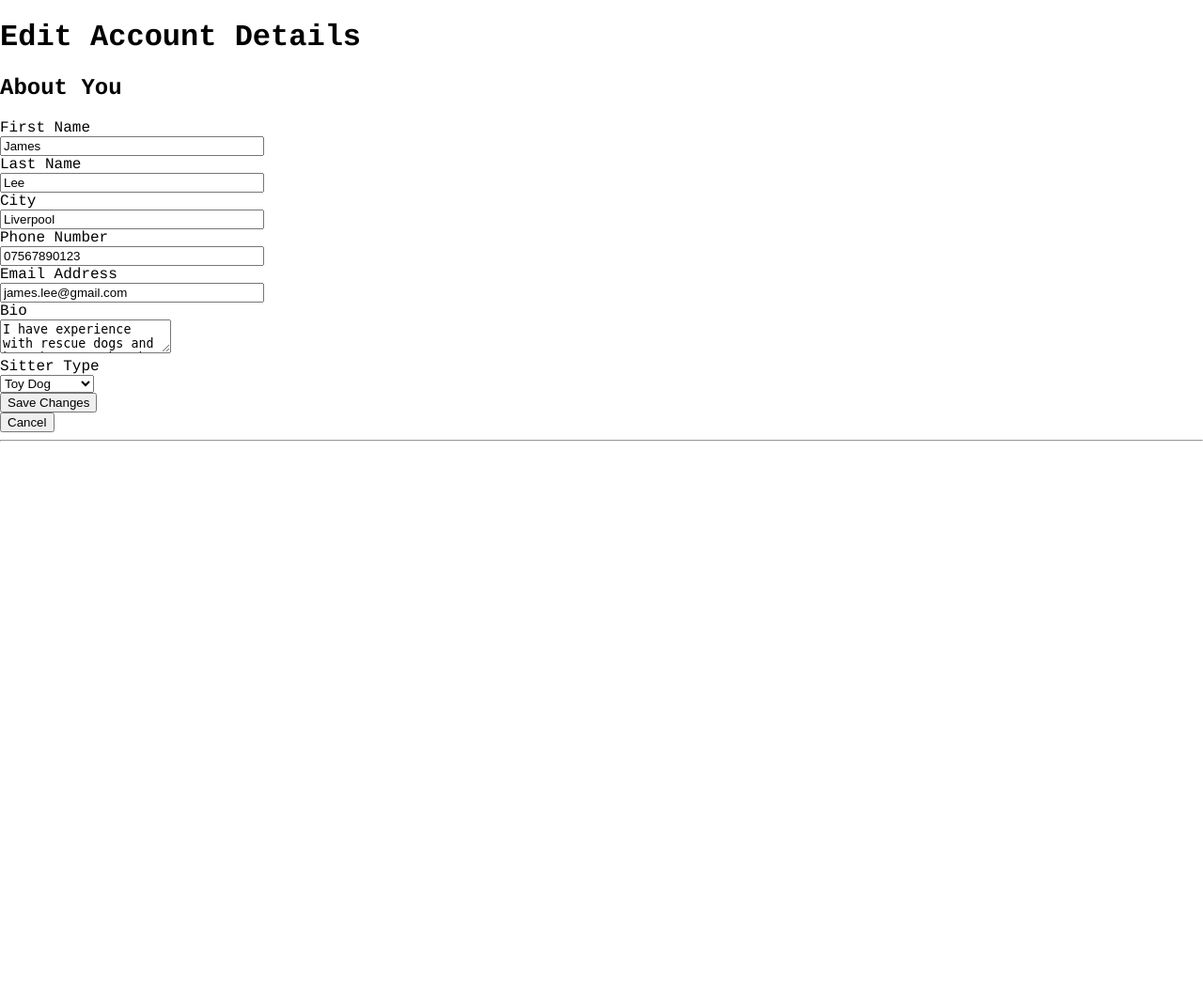
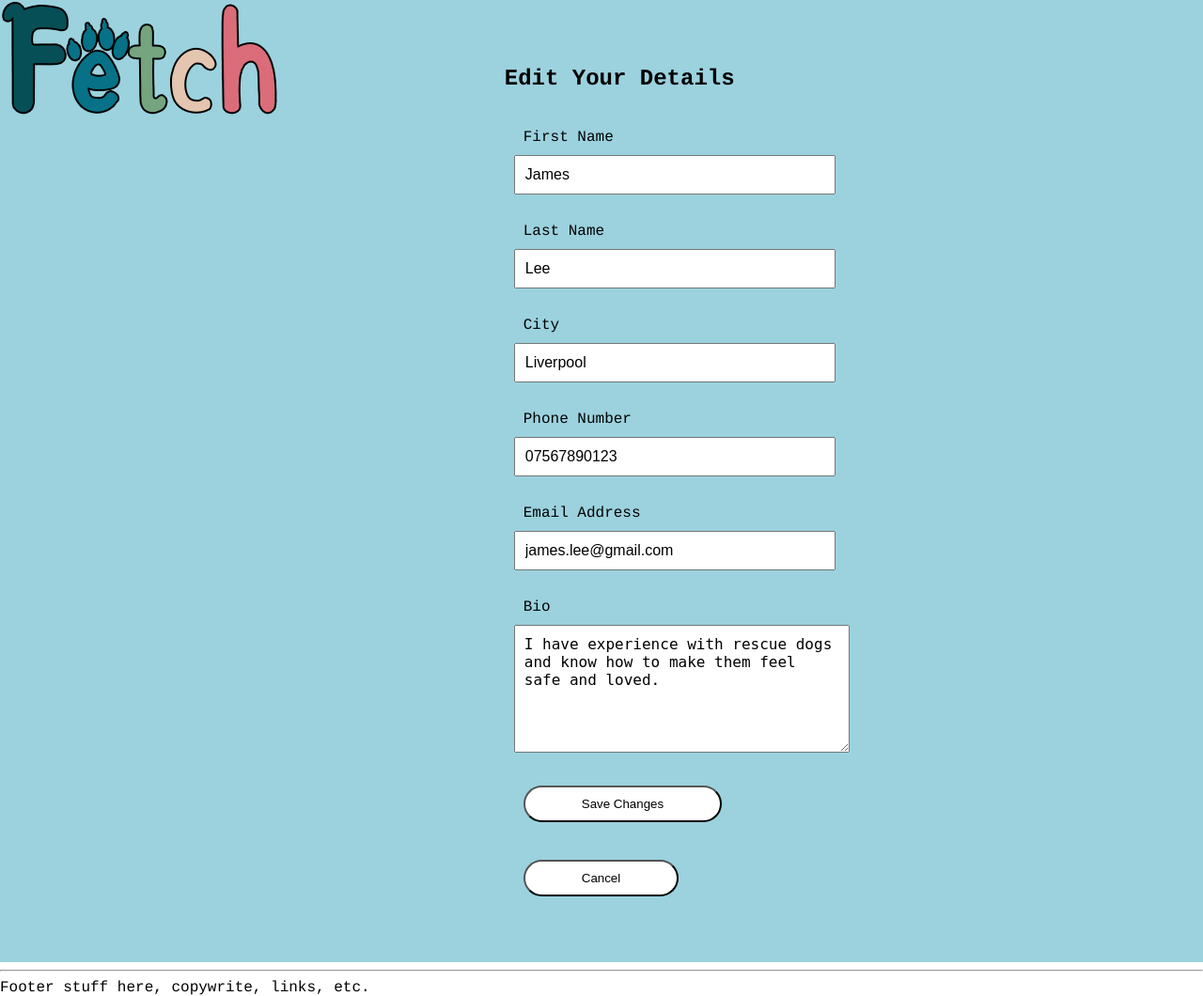
Before and after one commit to aleighdavidson/PetSittingWebsite, a Flask app: page /edituser/1 in a window 1280 px wide. Shown: the whole page at 94% size. Before the commit the page ends 470 px from the top, so only its background shows below. Run offline with Flask 3, Linux system fonts and the light colour scheme; data comes from the database, SQL or seed files in the repository; parts of the project's set-up code (start-up, migrations or seed data) failed here and were passed over.

Commit message:
started styling account pages

```diff
--- a/FetchApp/application/static/javascript_functions.js
+++ b/FetchApp/application/static/javascript_functions.js
@@ -6,7 +6,6 @@ function redirectDog(id){
 window.location.href ='http://127.0.0.1:5000/editdog/'+ id;
 }
 
-delete-function
 function redirectCancel(id){
 window.location.href ='http://127.0.0.1:5000/account/'+ id;
 }
--- a/FetchApp/application/static/styles.css
+++ b/FetchApp/application/static/styles.css
@@ -83,10 +83,32 @@ body {
   width: 150px;
   }
 
-.buttonWarning {
-	background-color:var(--red);
+#buttonWarning {
+	background-color: red;
 	color: white;
+}
 
+.flashMessage {
+    padding: 15px;
+}
+
+.editDetailsRow {
+    padding: 10px;
+}
+
+.form-control {
+    font: courier;
+}
+
+#largerFont{
+    font: courier;
+    font-size: 16px;
+    padding: 10px;
+}
+
+#editBackground{
+    background-color: #9BD2DE;
+}
 
 /* media queries */
 
--- a/FetchApp/application/templates/edit_user_details_form.html
+++ b/FetchApp/application/templates/edit_user_details_form.html
@@ -1,62 +1,69 @@
 {% extends "layout.html" %}
 {% block body_content %}
-<h1>Edit Account Details</h1>
-<div class='container-sm' style="width:50%">
-    <h2>About You</h2>
+<div class='heroGridContainer' id="editBackground">
+    <div>
+        <img src="/static/images/logo 2.png" alt="Logo"/>
+    </div>
+    <div class="heroContent">
+        <h2>Edit Your Details</h2>
         <form method='POST' action=''>
             <!-- provides CRSF protection, alongside secret key. Use on all POST forms -->
             {{ form.csrf_token }}
-        <div class="row">
+            <div class="row editDetailsRow">
                 <div class = "mb-3">
-                <div class="col-md-2">{{ form.first_name.label (class_="form-label") }}</div>
-                <div class="col-md-10">{{ form.first_name (class_="form-control", size =32)}}</div>
+                    <div class="col-md-2", id="largerFont">{{ form.first_name.label (class_="form-label") }}</div>
+                    <div class="col-md-10">{{ form.first_name (class_="form-control", size =32, id="largerFont")}}</div>
                 </div>
             </div>
-        <div class="row">
+            <div class="row editDetailsRow">
                 <div class = "mb-3">
-                <div class="col-md-2">{{ form.last_name.label(class_="form-label")}}</div>
-                <div class="col-md-10">{{ form.last_name(class_="form-control", size =32)}}</div>
+                    <div class="col-md-2", id="largerFont">{{ form.last_name.label(class_="form-label")}}</div>
+                    <div class="col-md-10">{{ form.last_name(class_="form-control", size =32, id="largerFont")}}</div>
                 </div>
             </div>
-        <div class="row">
+            <div class="row editDetailsRow">
                 <div class = "mb-3">
-                <div class="col-md-2">{{ form.city.label (class_="form-label")}}</div>
-                <div class="col-md-10">{{ form.city(class_="form-control", size =32) }}</div>
+                    <div class="col-md-2", id="largerFont">{{ form.city.label (class_="form-label")}}</div>
+                    <div class="col-md-10">{{ form.city(class_="form-control", size =32, id="largerFont") }}</div>
                 </div>
             </div>
-        <div class="row">
+            <div class="row editDetailsRow">
                 <div class = "mb-3">
-                <div class="col-md-2">{{ form.phone.label (class_="form-label") }}</div>
-                <div class="col-md-10">{{ form.phone(class_="form-control", size =32) }}</div>
+                    <div class="col-md-2", id="largerFont">{{ form.phone.label (class_="form-label") }}</div>
+                    <div class="col-md-10">{{ form.phone(class_="form-control", size =32, id="largerFont") }}</div>
                 </div>
             </div>
-        <div class="row">
+            <div class="row editDetailsRow">
                 <div class = "mb-3">
-                <div class="col-md-2">{{ form.email.label (class_="form-label") }}</div>
-                <div class="col-md-10">{{ form.email(class_="form-control", size =32)}}</div>
+                    <div class="col-md-2", id="largerFont">{{ form.email.label (class_="form-label") }}</div>
+                    <div class="col-md-10">{{ form.email(class_="form-control", size =32, id="largerFont")}}</div>
                 </div>
             </div>
-        <div class="row">
+            <div class="row editDetailsRow">
                 <div class = "mb-3">
-                <div class="col-md-2">{{ form.bio.label (class_="form-label") }}</div>
-                <div class="col-md-10">{{ form.bio(class_="form-control", size =32)}}</div>
+                    <div class="col-md-2", id="largerFont">{{ form.bio.label (class_="form-label") }}</div>
+                    <div class="col-md-10">{{ form.bio(class_="form-control", size =32,
+                        cols="32", rows="6", id="largerFont")}}</div>
                 </div>
             </div>
-        {% if user.user_type == "Sitter" %}
-        <div class="row">
+<!--            {% if user.user_type == "Sitter" %}--> <!-- edit SitterType not functional -->
+<!--            <div class="row editDetailsRow">-->
+<!--                <div class = "mb-3">-->
+<!--                    <div class="col-md-2">{{ form.sitter_type_list.label (class_="form-label") }}</div>-->
+<!--                    <div class="col-md-10">{{ form.sitter_type_list}}</div>-->
+<!--                </div>-->
+<!--            </div>-->
+<!--            {% endif %}-->
+            <div class="row editDetailsRow">
                     <div class = "mb-3">
-                <div class="col-md-2">{{ form.sitter_type_list.label (class_="form-label") }}</div>
-                <div class="col-md-10">{{ form.sitter_type_list}}</div>
+                        <div class="col-md-2">{{ form.submit(class_="customLinkStyling") }}</div>
                     </div>
             </div>
-        {% endif %}
-        <div class="row">
-                <div class = "mb-3">
-                    <div class="col-md-2">{{ form.submit(class_="buttonCustom") }}</div>
+            <div class="row editDetailsRow">
+                <button class="customLinkStyling", onclick="redirectCancel({{user.id}})">Cancel</button>
             </div>
-        </div>
-        <div><button class="buttonCustom", onclick="redirectCancel({{user.id}})">Cancel</button></div>
                 {{ message }}
         </form>
     </div>
+</div>
 {% endblock %}
--- a/FetchApp/application/templates/layout.html
+++ b/FetchApp/application/templates/layout.html
@@ -14,7 +14,11 @@
 {% block body_content %}
 <h1>{{ title }}</h1>
 {% endblock %}
-<hr>
-{% block footer_content %}{% endblock %}
+<hr> <!-- left the horizontal line in to demarcate the footer, but may remove once footter styled -->
+{% block footer_content %}
+<div>
+    Footer stuff here, copywrite, links, etc. <!-- Alex to work on this! -->
+</div>
+{% endblock %}
 </body>
 </html>
```
Also changed, not shown: FetchApp/application/templates/account.html (+27 -7 lines), FetchApp/application/templates/edit_dog_details_form.html (+30 -20 lines), 2 other files. Lines whose indentation alone changed are shown as unchanged.
